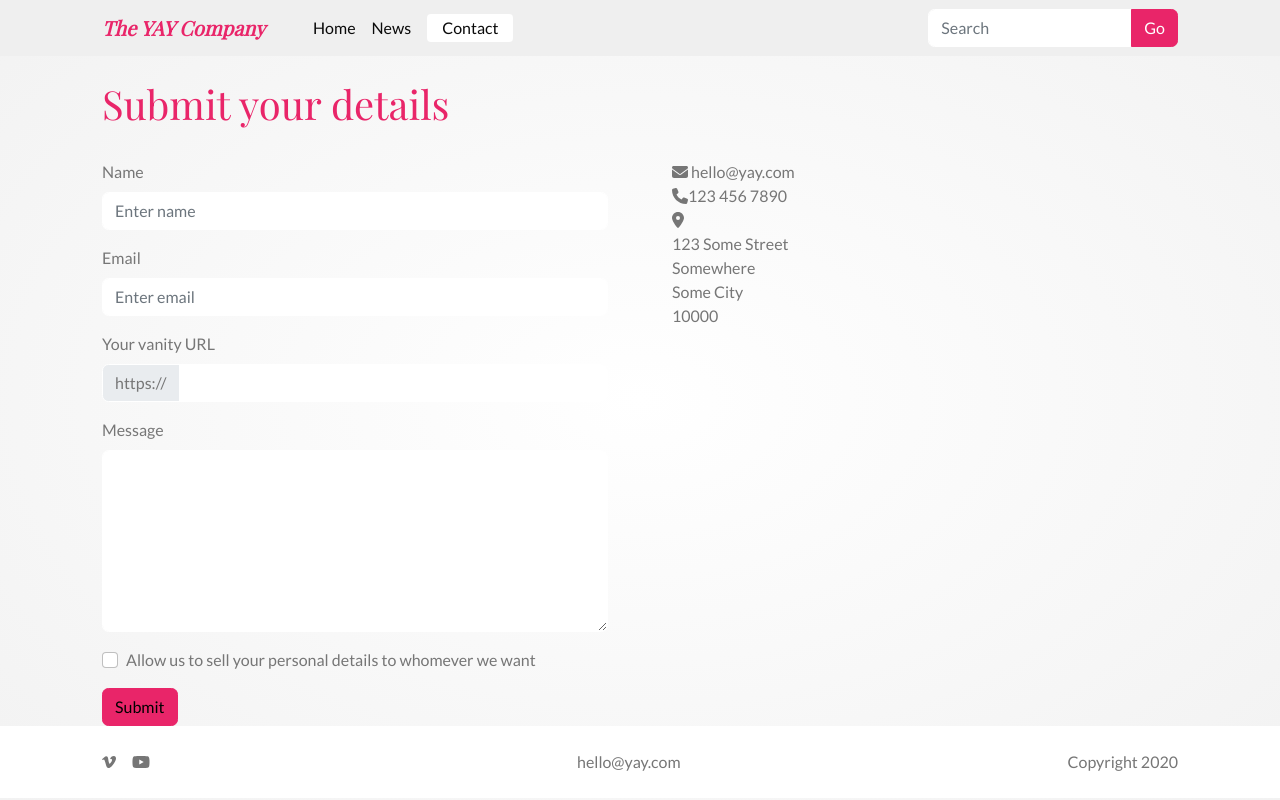
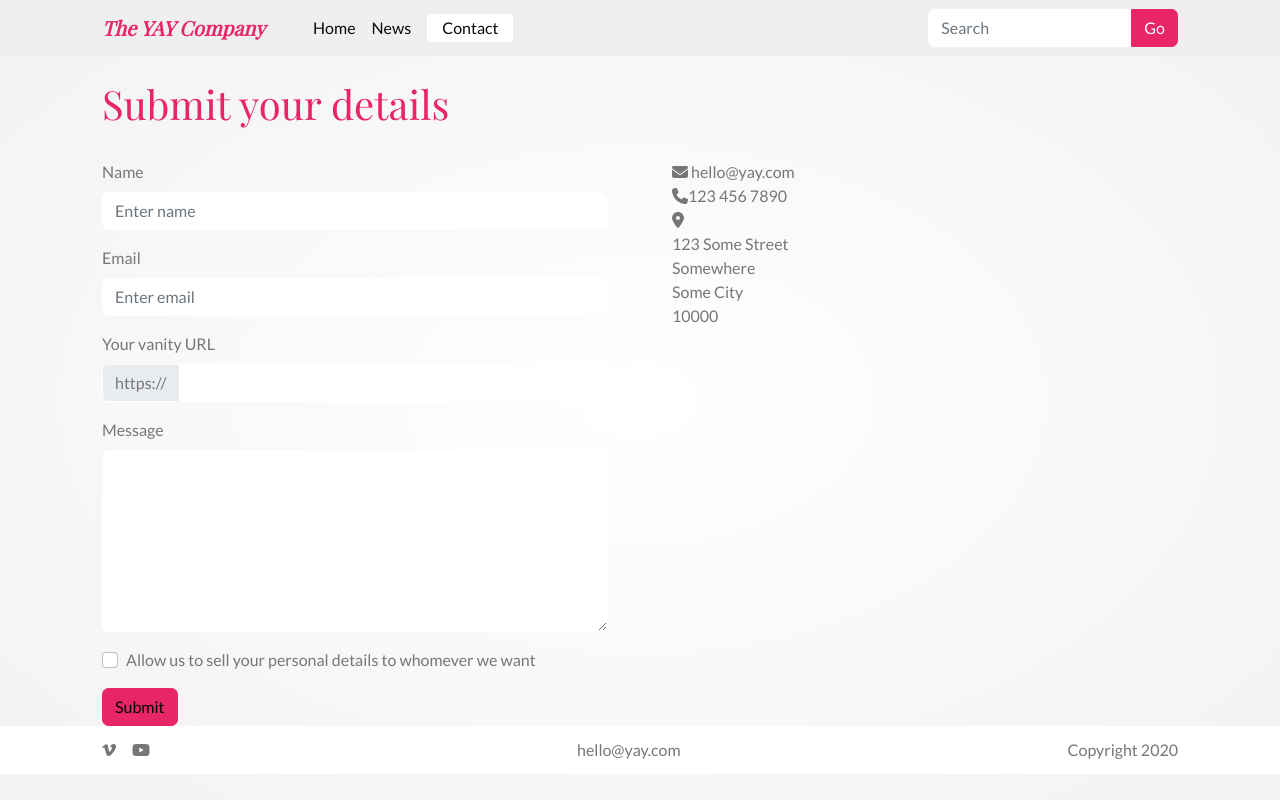
Before and after one commit to Noroff-FEU-Assignments/css-frameworks-ca-Jimbozz, a React (Create React App) app: page /contact in a window 1280 px wide. Built offline with nearby package versions, Linux system fonts and the light colour scheme; a web font is replaced by a local one.

Commit message:
styled footer

```diff
--- a/src/components/Footer.js
+++ b/src/components/Footer.js
@@ -9,16 +9,14 @@ function Footer() {
   return (
     <footer className="footer">
       <Container>
-        <Row>
+        <Row align-items-center>
           <Col md={5} className="footer__icons">
             <FontAwesomeIcon icon={faVimeoV} />
             <FontAwesomeIcon icon={faYoutube} />
           </Col>
-          <Col>
-            <Row className="justify-content-md-between footer__text">
-              <Col md="auto">hello@yay.com</Col>
-              <Col md="auto">Copyright 2020</Col>
-            </Row>
+          <Col className="footer__text">
+            <Col md="auto">hello@yay.com</Col>
+            <Col md="auto">Copyright 2020</Col>
           </Col>
         </Row>
       </Container>
--- a/src/sass/partials/_footer.scss
+++ b/src/sass/partials/_footer.scss
@@ -1,8 +1,10 @@
 .footer {
-  height: 9vh;
+  padding: 2rem;
   background-color: white;
-  display: flex;
-  align-items: center;
+
+  @media (min-width: 767px) {
+    padding: 0.5rem;
+  }
 
   &__icons {
     display: flex;
@@ -13,13 +15,20 @@
     @media (min-width: 767px) {
       justify-content: flex-start;
     }
+
+    .svg-inline--fa {
+      height: 2rem;
+    }
   }
 
   &__text {
-    text-align: center;
+    justify-content: space-between;
+    display: flex;
+    margin-top: 3rem;
 
     @media (min-width: 767px) {
-      text-align: left;
+      margin-top: 0px;
+      align-items: center;
     }
   }
 }
```
